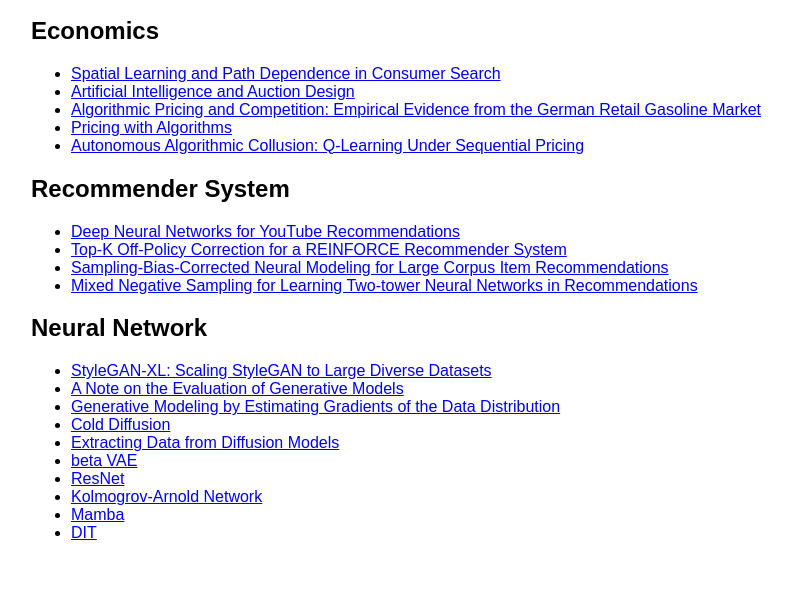
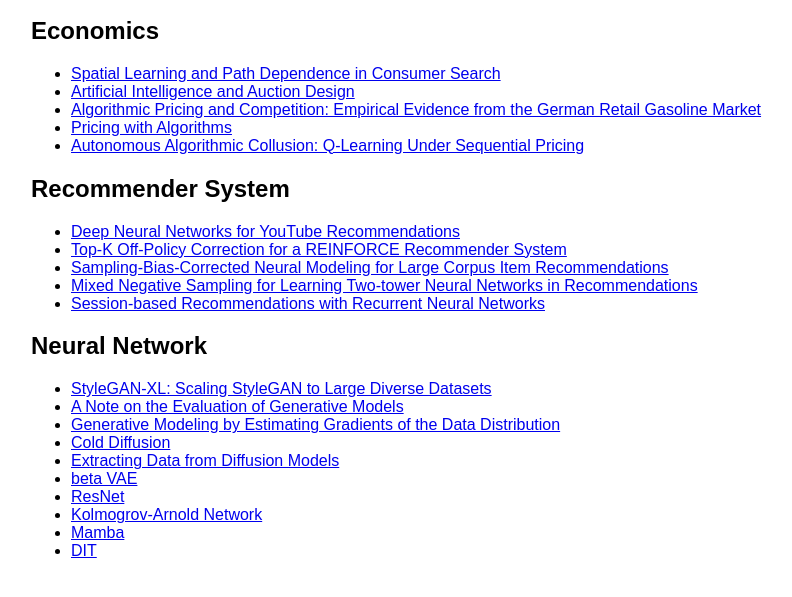
Before and after one commit to KaiwenHuu/kaiwenhuu.github.io, a Gatsby site: page /paper in a window 1280 px wide. Shown: the part 189-786 px from the top of the page, without its empty margins (109-901 px from the left). Built offline with nearby package versions, Linux system fonts and the light colour scheme; Gatsby itself is replaced by a stand-in of ours.

Commit message:
Added a paper

```diff
--- a/src/pages/paper.js
+++ b/src/pages/paper.js
@@ -40,6 +40,10 @@
         </li>
         <li>
           <Link to="https://storage.googleapis.com/pub-tools-public-publication-data/pdf/b9f4e78a8830fe5afcf2f0452862fb3c0d6584ea.pdf?uclick_id=d8c863ab-e440-4a7b-a88b-090afb0a1ac2">Mixed Negative Sampling for Learning Two-tower Neural Networks in Recommendations</Link>
+        </li>
+        <li>
+          <Link to="https://arxiv.org/pdf/1511.06939">Session-based Recommendations with Recurrent Neural Networks
+          </Link>
         </li>
       </ul>
       <h2>Neural Network</h2>
```
